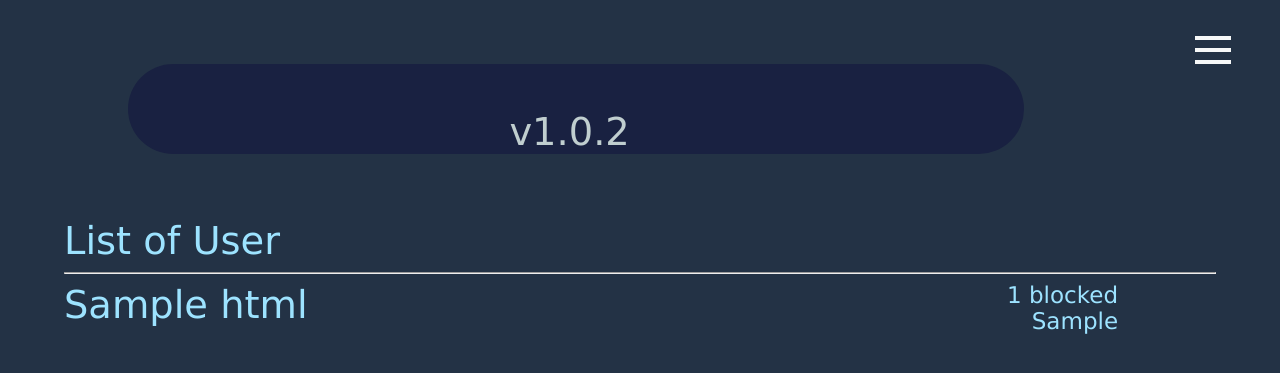
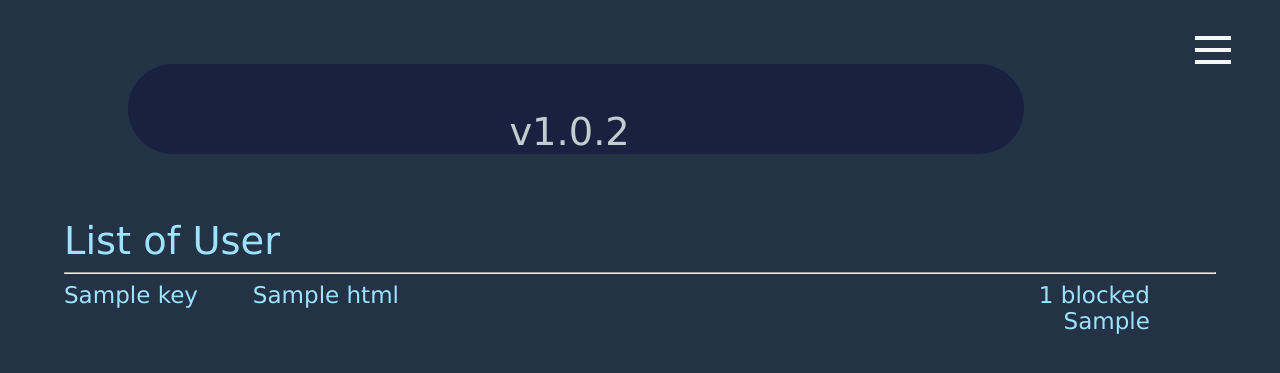
Before and after one commit to jobscale/ujcjp, a Node project: template app/views/user/index.ejs in a window 1280 px wide. Shown: the top 373 px of the page. Run offline with Node 20 templates, Linux system fonts and the light colour scheme; the template is opened without the code that fills it: most values are stand-ins (such as "Sample title", 1, 10 or a date in 2020); some libraries are stand-ins or nearby versions.

Commit message:
style updated

```diff
--- a/app/views/user/index.ejs
+++ b/app/views/user/index.ejs
@@ -18,12 +18,13 @@
       items.forEach(item => {%>
         <li>
           <ol class="horizontal">
-            <li class="li-left"><%= item.html || item.login %></li>
-            <li class="li-center right small" title="<%= item.deletedAt || item.registerAt %>">
+            <li class="li-left li-1 small"><%= item.key %></li>
+            <li class="li-left li-2 small"><%= item.html || item.login %></li>
+            <li class="li-3 right small" title="<%= item.deletedAt || item.registerAt %>">
               <%= item.count || undefined %> <%= item.deletedAt ? 'blocked' : 'allow' %><br>
               <%= item.lastAccess %>
             </li>
-            <li class="li-right">
+            <li class="li-4">
               <% if (!item.deletedAt) { %>
                 <button class="button btn-remove" data-id="<%= item.key %>">
                   <i class="fa-regular fa-trash-can fa-fade"></i>
--- a/docs/css/style.css
+++ b/docs/css/style.css
@@ -173,17 +173,24 @@ button:enabled {
 }
 
 .li-left {
-  width: 65%;
   white-space: nowrap;
   overflow-x: auto;
   overflow-y: hidden;
 }
 
-.li-center {
+.li-1 {
+  width: 20%;
+}
+
+.li-2 {
+  width: 70%;
+}
+
+.li-3 {
   width: 25%;
 }
 
-.li-right {
+.li-4 {
   width: 7%;
 }
 
```
